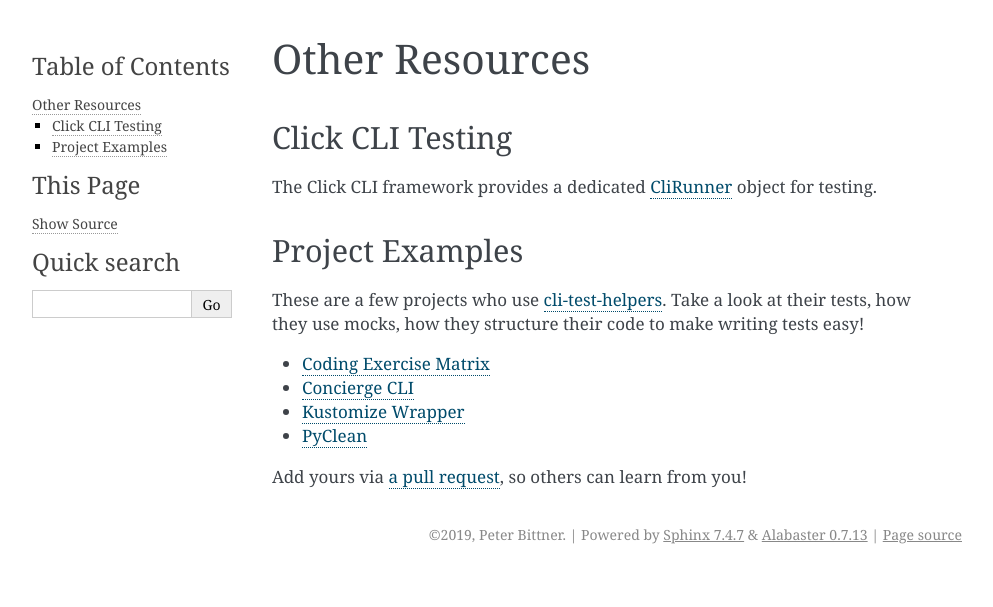
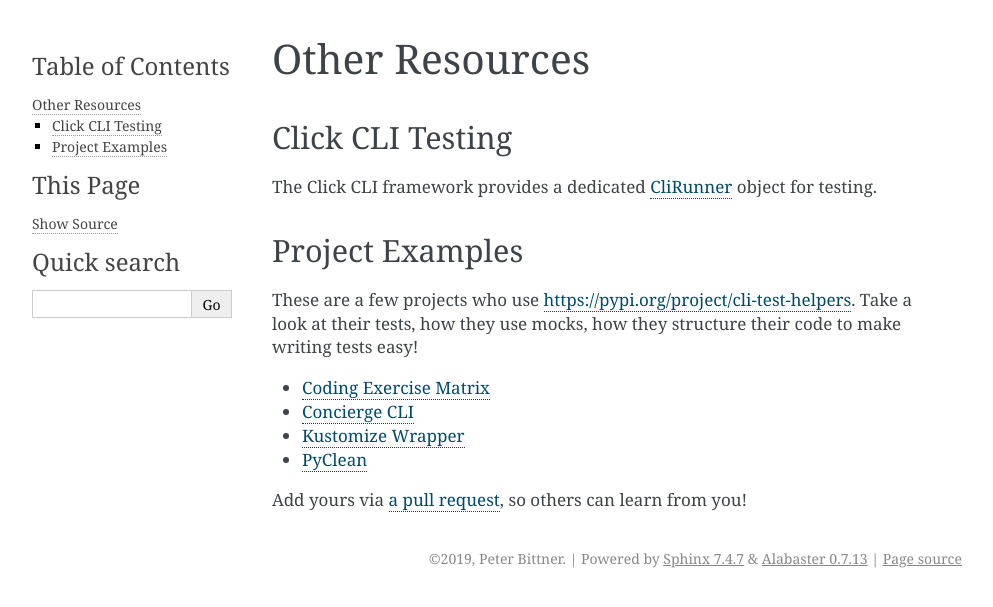
Before and after one commit to painless-software/python-cli-test-helpers, a Sphinx documentation site: the page built from docs/other.rst, in a window 1280 px wide. Shown: the top 607 px of the page, without its empty margins (148-1141 px from the left). Built offline with Sphinx 7.4.7, drawn with Linux system fonts in a browser that asks for light colours; some of the changed lines change nothing that is shown.

Commit message:
Fix Sphinx configuration syntax issue
See also: https://github.com/sphinx-doc/sphinx/issues/11094

```diff
--- a/docs/conf.py
+++ b/docs/conf.py
@@ -41,9 +41,9 @@
 exclude_patterns = ['_build', 'Thumbs.db', '.DS_Store']
 
 extlinks = {
-    'github': ('https://github.com/%s', ''),
-    'gitlab': ('https://gitlab.com/%s', ''),
-    'pypi': ('https://pypi.org/project/%s', ''),
+    'github': ('https://github.com/%s', None),
+    'gitlab': ('https://gitlab.com/%s', None),
+    'pypi': ('https://pypi.org/project/%s', None),
 }
 
 # -- Options for HTML output -------------------------------------------------
```
